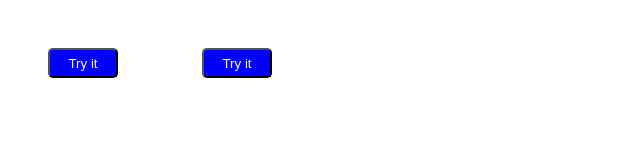
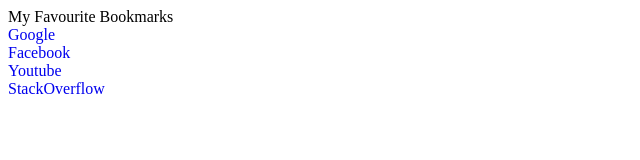
Before and after one commit to AttaUrRehman1278/Javascript, a plain HTML site: page JS Practice Set DOM/index.html in a window 1280 px wide. Shown: the whole page, without its empty margins (0-640 px from the left). Drawn offline with Linux system fonts and the light colour scheme.

Commit message:
Bookmarks Using href

```diff
--- a/JS Practice Set DOM/index.html
+++ b/JS Practice Set DOM/index.html
@@ -7,8 +7,15 @@
     <link rel="stylesheet" href="style.css">
 </head>
 <body>
-    <button onclick="showAlert()">Try it</button>
-    <button onclick="showAlert()">Try it</button>
+    <!-- <button onclick="showAlert()">Try it</button>
+    <button onclick="showAlert()">Try it</button> -->
+    <div>My Favourite Bookmarks</div>
+    <div class="bookmarks">
+    <a href="https://google.com">Google</a>
+    <a href="https://facebook.com">Facebook</a>
+    <a href="https://youtube.com">Youtube</a>
+    <a href="https://stackoverflow.com/">StackOverflow</a>
+</div>
     <script src="script.js"></script>
 </body>
 </html>
--- a/JS Practice Set DOM/style.css
+++ b/JS Practice Set DOM/style.css
@@ -1,9 +1,16 @@
-button{
+/* button{
     height: 30px;
     width: 70px;
-    /* padding: 40px; */
+    padding: 40px;
     margin: 40px;
     color: white;
     background-color: blue;
     border-radius: 5px;
+} */
+.bookmarks a{
+    display: flex;
+    text-decoration: none;
 }
+.bookmarks a:hover{
+    text-decoration: dotted;
+}
```
